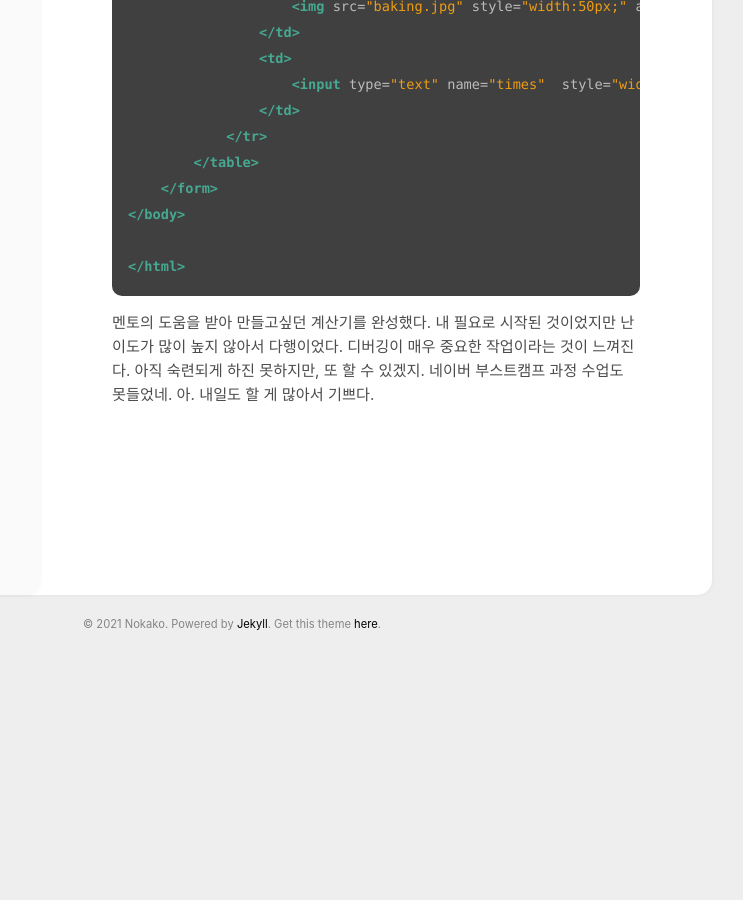
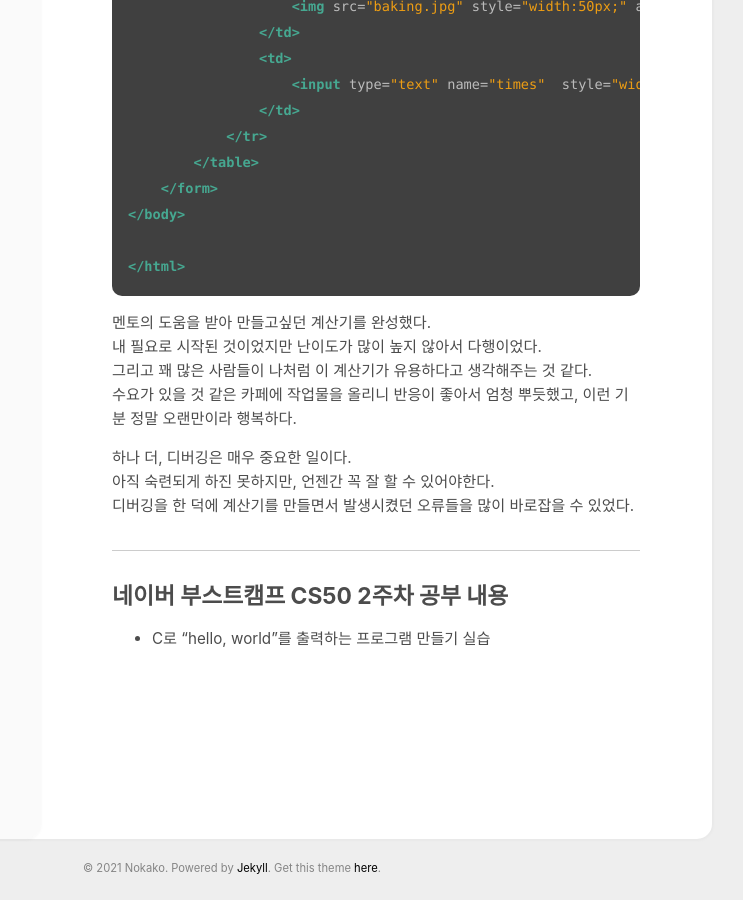
Before and after one commit to Nokako/Nokako.github.io, a Jekyll site: the page built from _posts/2021-01-19-post.md, in a window 1280 px wide and 900 px high, scrolled down 4628 px. Shown: the whole window, without its empty margins (408-1151 px from the left). Built offline with Jekyll 4.4.1, drawn with Linux system fonts in a browser that asks for light colours; before the commit the page ends 5284 px from its top, so only the background shows below that.

Commit message:
블로그 내용 수정

````diff
--- a/_posts/2021-01-19-post.md
+++ b/_posts/2021-01-19-post.md
@@ -183,6 +183,18 @@ comments: true
 ```
 멘토의 도움을 받아 만들고싶던 계산기를 완성했다.
 내 필요로 시작된 것이었지만 난이도가 많이 높지 않아서 다행이었다.
-디버깅이 매우 중요한 작업이라는 것이 느껴진다.
-아직 숙련되게 하진 못하지만, 또 할 수 있겠지.
-네이버 부스트캠프 과정 수업도 못들었네. 아. 내일도 할 게 많아서 기쁘다.
+그리고 꽤 많은 사람들이 나처럼 이 계산기가 유용하다고 생각해주는 것 같다.
+수요가 있을 것 같은 카페에 작업물을 올리니 반응이 좋아서 엄청 뿌듯했고, 이런 기분 정말 오랜만이라 행복하다.
+
+하나 더,
+디버깅은 매우 중요한 일이다.
+아직 숙련되게 하진 못하지만, 언젠간 꼭 잘 할 수 있어야한다.
+디버깅을 한 덕에 계산기를 만들면서 발생시켰던 오류들을 많이 바로잡을 수 있었다.
+
+
+
+---
+
+## 네이버 부스트캠프 CS50 2주차 공부 내용
+
+- C로 "hello, world"를 출력하는 프로그램 만들기 실습
````
